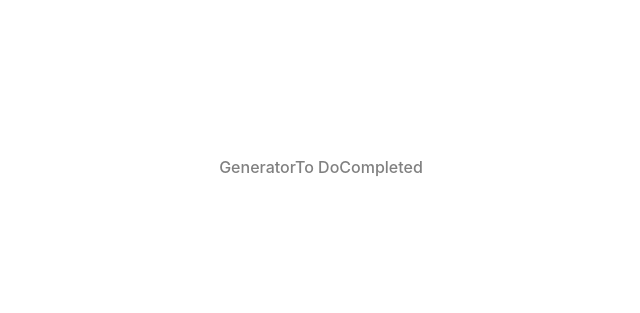
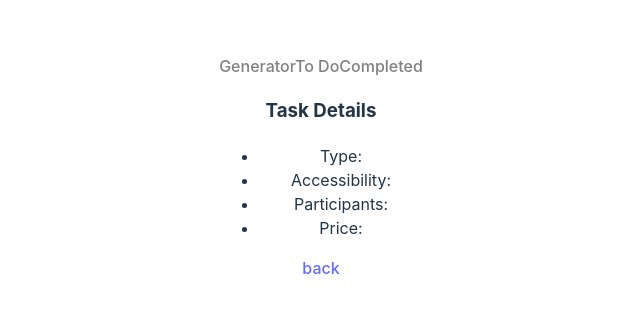
Before and after one commit to lr1ke/TasksApp, a React (Vite) app: page /details/1 in a window 1280 px wide. Shown: the part 233-546 px from the top of the page, without its empty margins (319-959 px from the left). Built offline with nearby package versions, Linux system fonts and the light colour scheme; no server answers.

Commit message:
Added Details Page

```diff
--- a/src/App.jsx
+++ b/src/App.jsx
@@ -16,7 +16,6 @@ function App() {
   const [count, setCount] = useState(0)
   const [data, setData] = useState([]);
   const [recentData, setRecentData] = useState([]);
-  const [showMore, setShowMore] = useState(false);
   const [completedTasks, setCompletedTasks] = useState([]);
   const [favorite, setFavorite] = useState(false);
 
@@ -64,10 +63,6 @@ function App() {
     console.log(completedTasks);
   }
 
-  const handleMore = () => {
-    setShowMore(!showMore);
-  }
-
   const handleRemove = (taskId) => {
     setData(data.filter((task) => task.key !== taskId));
   }
@@ -89,10 +84,10 @@ function App() {
     <>
     <Routes>
       <Route path="/" element={<SharedLayout />} >
-        <Route index element={<Home recentData={recentData} handleLike={handleLike} fetchRecentData={fetchRecentData} handleMore={handleMore} showMore={showMore}/>} />
-        <Route path="todo" element={<ToDo data={data} handleRemove={handleRemove} handleDone={handleDone} handleMore={handleMore} />} />
+        <Route index element={<Home recentData={recentData} handleLike={handleLike} fetchRecentData={fetchRecentData}/>} />
+        <Route path="todo" element={<ToDo data={data} handleRemove={handleRemove} handleDone={handleDone} />} />
         <Route path="completed" element={<Completed completedTasks={completedTasks} favorite={favorite} handleFav={handleFav}/>} />
-        <Route path="details/:id" element={<Details />} />
+        <Route path="details/:taskId" element={<Details data={data} recentData={recentData} />} />
         <Route path='*' element={<Error />} />
       </Route>
     </Routes>
--- a/src/pages/Completed.jsx
+++ b/src/pages/Completed.jsx
@@ -1,4 +1,4 @@
-
+import { Link } from 'react-router-dom';
 const Completed = ({ completedTasks, handleFav, favorite }) => {
     return (
         <>
@@ -13,6 +13,8 @@ const Completed = ({ completedTasks, handleFav, favorite }) => {
             </div>
             )
         })}
+        <Link to="/todo">back</Link>
+
         </>
     )
 }
--- a/src/pages/Details.jsx
+++ b/src/pages/Details.jsx
@@ -1,9 +1,27 @@
+import { useParams, Link } from "react-router-dom"
 
-const Details = () => {
-    return (
+const Details = ({ data, recentData }) => {
+    const { taskId } = useParams();
+
+    let taskobj = data.find((task) => task.key === taskId);
+    if (taskobj === undefined) {
+        taskobj = recentData;}
+
+        return (
         <>
 
+            <div key={taskId}>
+                <h3>Task Details</h3>
+                <p>{taskobj.activity}</p>
 
+                <ul>
+                    <li>Type: {taskobj.type}</li>
+                    <li>Accessibility: {taskobj.accessibility}</li>
+                    <li>Participants: {taskobj.participants}</li>
+                    <li>Price: {taskobj.price}</li>
+                </ul>
+            </div>
+            {taskobj === recentData ? <Link to="/">back</Link> : <Link to="/todo">back</Link> }
 
 
 
--- a/src/pages/Home.jsx
+++ b/src/pages/Home.jsx
@@ -1,22 +1,16 @@
-
-const Home = ({ recentData, handleLike, fetchRecentData, handleMore, showMore }) => {
+import { Link } from 'react-router-dom';
+const Home = ({ recentData, handleLike, fetchRecentData }) => {
     return (
         <>
 
           <div className="card">
           <p>Keep Busy. Why not ...</p>
           <h4>{recentData.activity} ?</h4>
-          {showMore && <ul>
-          <li>Accessibility: {recentData.accessibility}</li>
-          <li>Type: {recentData.type}</li>
-          <li>Participants: {recentData.participants}</li>
-          <li>Price: {recentData.price}</li>
-          </ul>}
           </div>
           <div>
           <button onClick={() => handleLike(recentData)}>Like</button>
           <button onClick={fetchRecentData}>New</button>
-          <button onClick={handleMore}>{showMore ? 'Hide' : 'Show'} details</button>
+          <Link to={`details/${recentData.key}`}>Details</Link>
           </div>
             <br></br>
         </>
--- a/src/pages/ToDo.jsx
+++ b/src/pages/ToDo.jsx
@@ -1,5 +1,5 @@
-
-const ToDo = ({ data, handleRemove, handleDone, handleMore, showMore }) => {
+import { Link } from 'react-router-dom';
+const ToDo = ({ data, handleRemove, handleDone }) => {
     return (
 <>
         <h3>My To Do List</h3>
@@ -16,11 +16,11 @@ const ToDo = ({ data, handleRemove, handleDone, handleMore, showMore }) => {
               <button onClick={() => handleDone(item.key)}>
                {item.status ? 'Done' : 'To Do'}
               </button>
-              <button onClick={handleMore}>{showMore ? 'Hide' : 'Show'} details</button>
-
+              <button><Link to={`/details/${item.key}`}>Details</Link></button>
             </div>
             )
         })}
+
 </>
 
     )
```
